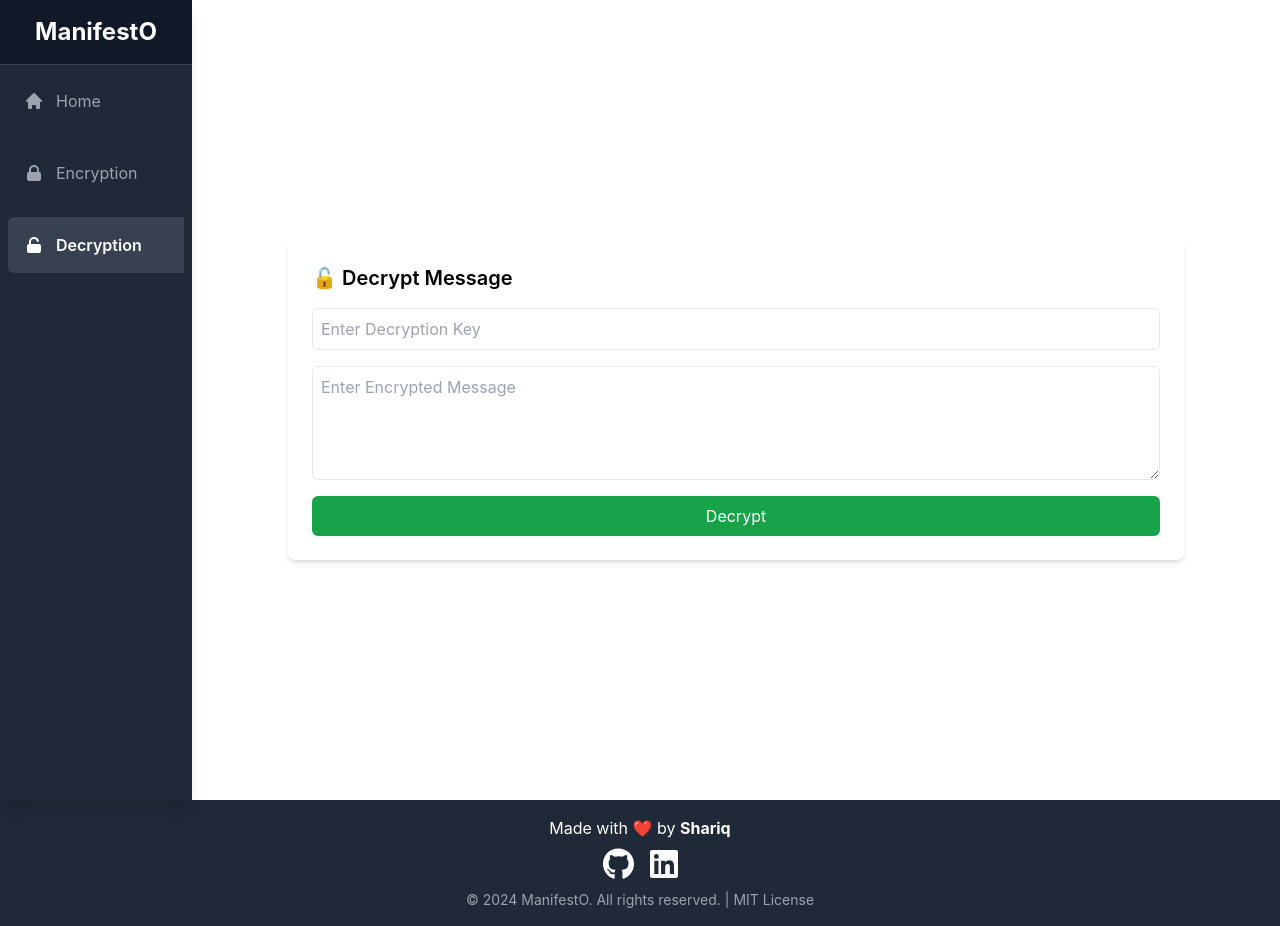
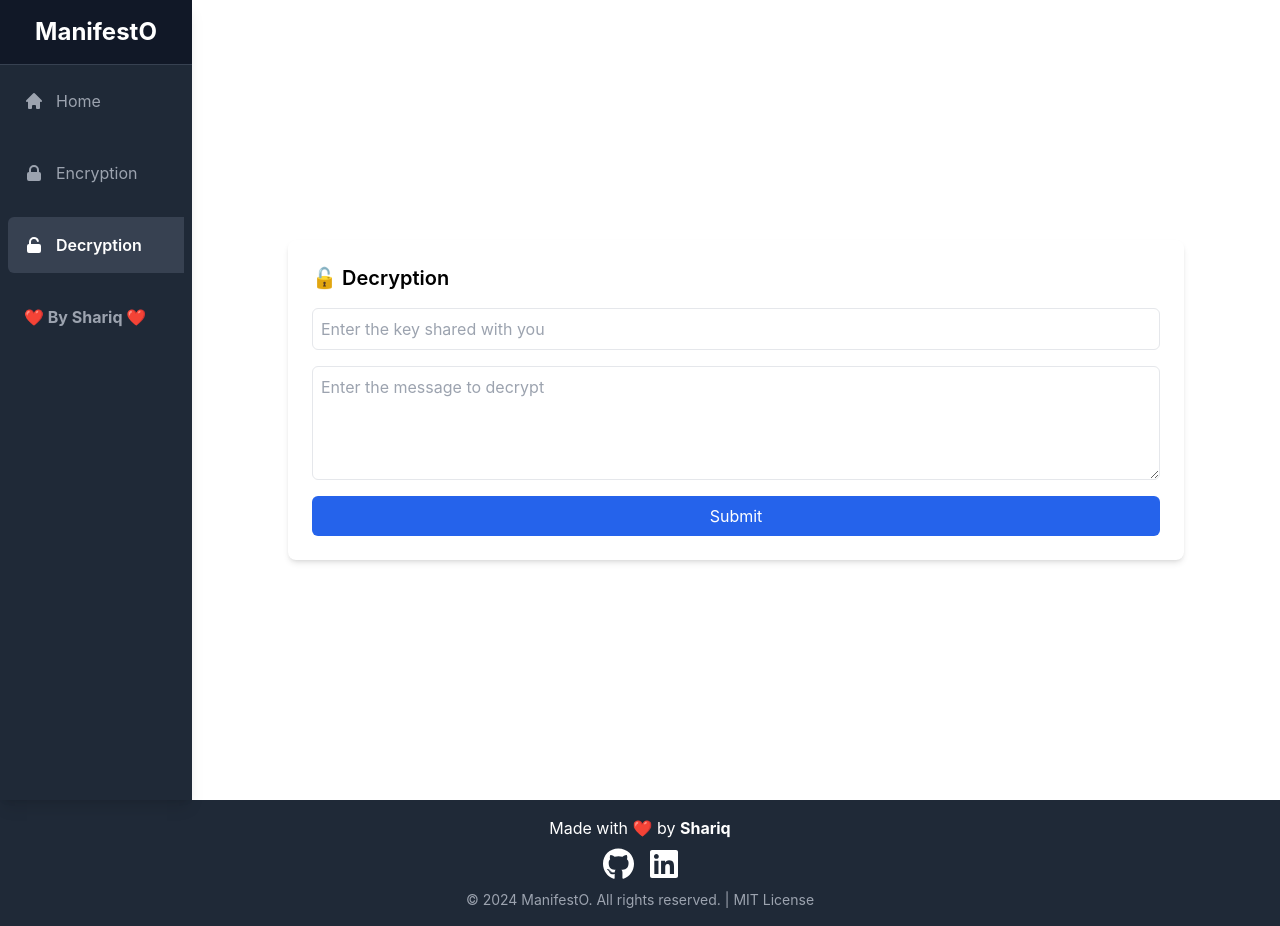
Before and after one commit to Shariq2003/ManifestO, a React (Create React App) app: page /decryption in a window 1280 px wide. Built offline with nearby package versions, Linux system fonts and the light colour scheme.

Commit message:
Added Modularity

```diff
--- /dev/null
+++ b/src/components/Form.jsx
@@ -0,0 +1,71 @@
+import React, { useState } from 'react';
+
+const Form = ({ title, namePlaceholder, inputPlaceholder, actionType }) => {
+    const [name, setName] = useState('');
+    const [message, setMessage] = useState('');
+    const [resultMessage, setResultMessage] = useState('');
+    const [error, setError] = useState('');
+
+    const handleSubmit = async (e) => {
+        e.preventDefault();
+        try {
+            const response = await fetch(`/api/${actionType}`, {
+                method: 'POST',
+                headers: {
+                    'Content-Type': 'application/json',
+                },
+                body: JSON.stringify({ name, message }),
+            });
+
+            const data = await response.json();
+            if (response.ok) {
+                setResultMessage(data.processedMessage || data.encryptedMessage || data.decryptedMessage);
+                setError('');
+            } else {
+                setError(data.error || 'Something went wrong');
+            }
+        } catch (err) {
+            setError(`Error processing ${actionType}`);
+        }
+    };
+
+    return (
+        <div className="p-6 bg-white rounded-lg shadow-md">
+            <h3 className="text-xl font-semibold mb-4">
+                {actionType === 'encryption' ? '🔒' : '🔓'} {title}
+            </h3>
+            <form onSubmit={handleSubmit} className="flex flex-col space-y-4">
+                <input
+                    type="text"
+                    placeholder={namePlaceholder}
+                    value={name}
+                    onChange={(e) => setName(e.target.value)}
+                    className="p-2 border rounded-md"
+                    aria-label="Enter your name"
+                    required
+                />
+                <textarea
+                    placeholder={inputPlaceholder}
+                    value={message}
+                    onChange={(e) => setMessage(e.target.value)}
+                    className="p-2 border rounded-md"
+                    rows="4"
+                    aria-label="Enter the message"
+                    required
+                ></textarea>
+                <button type="submit" className="bg-blue-600 text-white py-2 rounded-md">
+                    Submit
+                </button>
+            </form>
+            {resultMessage && (
+                <div className="mt-4 bg-green-100 p-4 rounded-md">
+                    <h4 className="font-semibold">Result</h4>
+                    <p>{resultMessage}</p>
+                </div>
+            )}
+            {error && <div className="mt-4 text-red-500">{error}</div>}
+        </div>
+    );
+};
+
+export default Form;
--- a/src/components/Sidebar.jsx
+++ b/src/components/Sidebar.jsx
@@ -89,6 +89,19 @@ const Sidebar = ({ activeTab, setActiveTab }) => {
                     <HiLockOpen className="w-5 h-5 mr-3" />
                     Decryption
                 </Link>
+
+                <Link
+                    to="/"
+                    onClick={() => {
+                        setActiveTab('welcome')
+                        setIsSidebarOpen(false);
+                        }}
+                    className={`m-2 flex items-center text-center p-4 hover:bg-gray-700 transition-all duration-200 rounded-l-md ${activeTab === 'stamp' ? 'bg-gray-700 text-white font-semibold' : 'text-gray-400'}`}
+                >
+                    <p className="mb-2 text-center">
+                        <span className="font-bold">❤️ By{' '} Shariq ❤️</span>
+                    </p>
+                </Link>
             </div>
         </div>
     );
--- a/src/pages/Decryption.jsx
+++ b/src/pages/Decryption.jsx
@@ -1,9 +1,15 @@
-import DecryptionForm from '../components/DecryptionForm';
+// import DecryptionForm from '../components/DecryptionForm';
+import Form from "../components/Form";
 
 const Decryption = () => {
 
     return (
-        <DecryptionForm/>
+        <Form
+            title="Decryption"
+            namePlaceholder="Enter the key shared with you"
+            inputPlaceholder="Enter the message to decrypt"
+            actionType="decryption"
+        />
     );
 };
 
--- a/src/pages/Encryption.jsx
+++ b/src/pages/Encryption.jsx
@@ -1,9 +1,15 @@
 import React from 'react';
-import EncryptionForm from '../components/EncryptionForm';
+// import EncryptionForm from '../components/EncryptionForm';
+import Form from '../components/Form';
 
 const Encryption = () => {
     return (
-        <EncryptionForm />
+        <Form
+            title="Encryption"
+            namePlaceholder="Enter the paired name (sender-reciever, e.g., Alice-Bob)"
+            inputPlaceholder="Enter the message to encrypt"
+            actionType="encryption"
+        />
     );
 };
 
```
